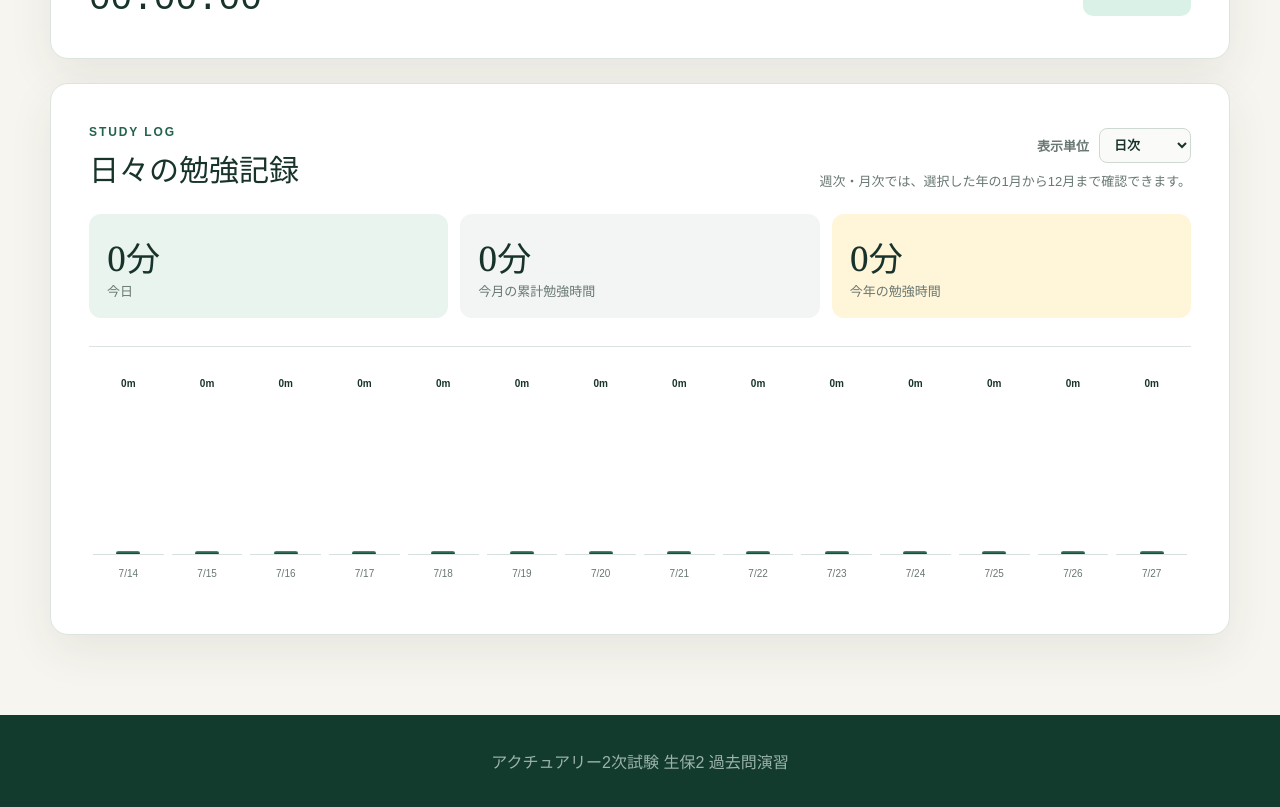
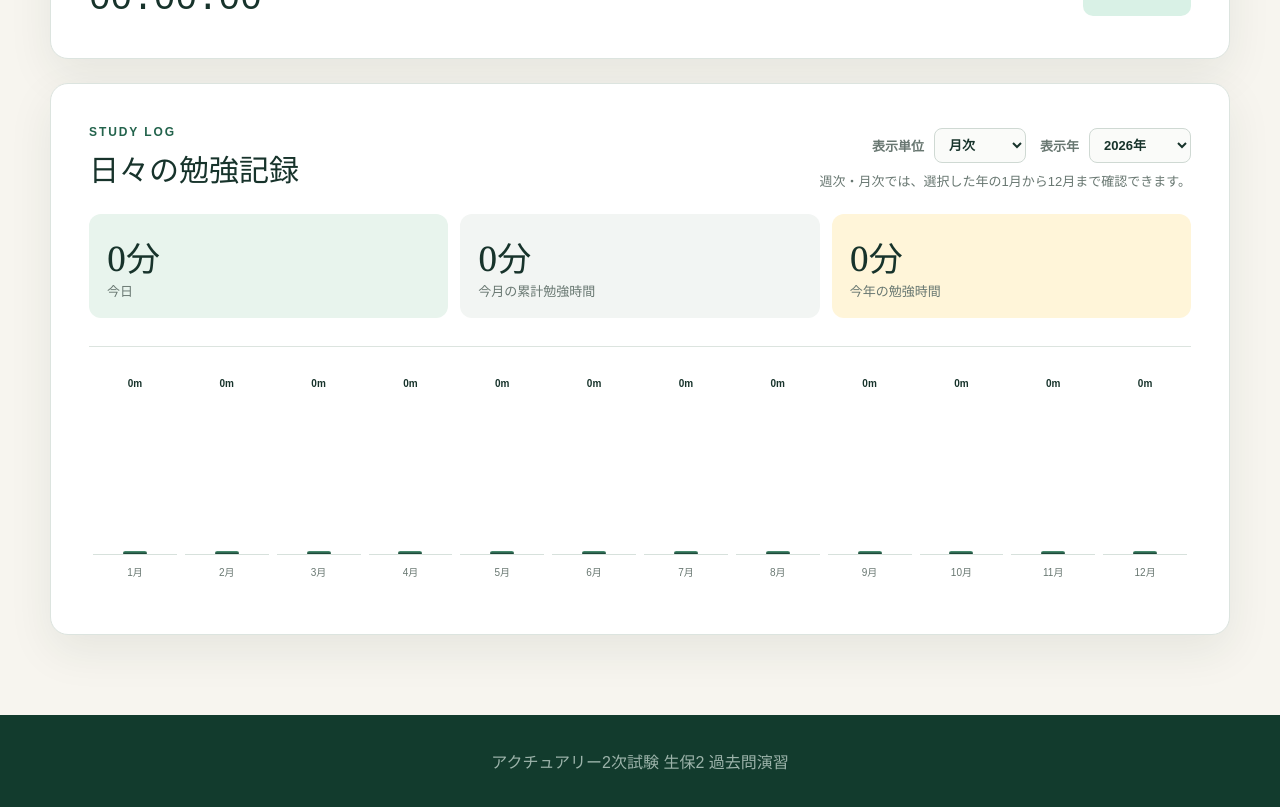
Before and after one commit to yoshi123027-del/actuary-app-seiho2, a Next.js app in the folder vercel/: page / in a window 1280 px wide. Shown: the part 1180-1987 px from the top of the page. Built offline with nearby package versions, Linux system fonts and the light colour scheme.

Commit message:
生保2の勉強記録を月次で初期表示
日々の勉強記録を開いた際の標準表示を月次に変更する。

```diff
--- a/vercel/app/page.js
+++ b/vercel/app/page.js
@@ -430,7 +430,7 @@ function Dashboard({ questions, progress }) {
 }
 
 function StudyHistory({ dailySeconds, now }) {
-  const [viewMode, setViewMode] = useState("daily");
+  const [viewMode, setViewMode] = useState("monthly");
   const currentYear = Number(japanDateKey(now).slice(0, 4));
   const [selectedYear, setSelectedYear] = useState(currentYear);
   const yearOptions = availableStudyYears(dailySeconds, currentYear);
```
